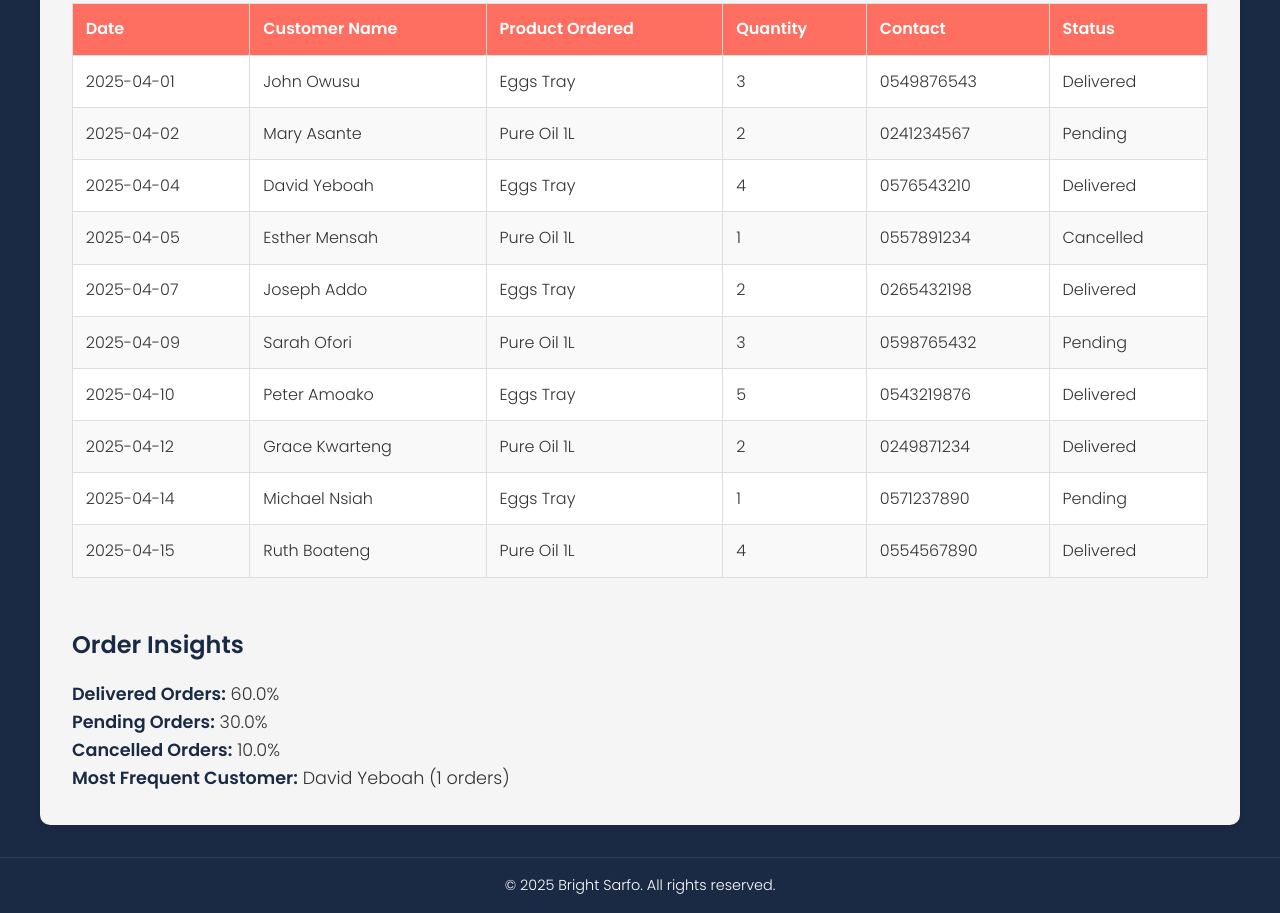
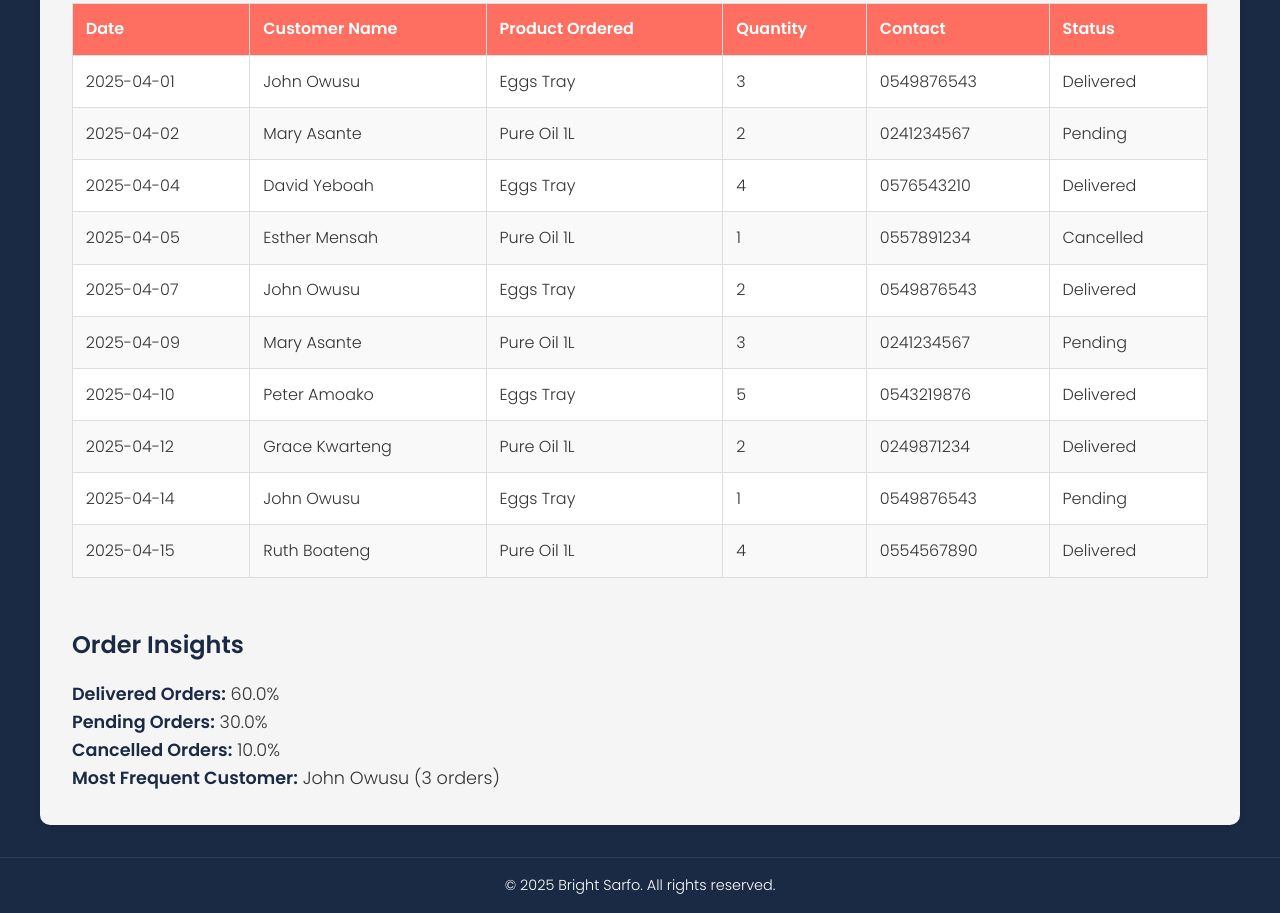
Before and after one commit to Froxxtt-dev/Dashboard, a plain HTML site: page index.html in a window 1280 px wide. Shown: the part 1637-2550 px from the top of the page. Drawn offline with nearby package versions, Linux system fonts and the light colour scheme.

Commit message:
Update index.html

```diff
--- a/index.html
+++ b/index.html
@@ -128,11 +128,11 @@
                 { date: "2025-04-02", customer: "Mary Asante", product: "Pure Oil 1L", quantity: 2, contact: "0241234567", status: "Pending" },
                 { date: "2025-04-04", customer: "David Yeboah", product: "Eggs Tray", quantity: 4, contact: "0576543210", status: "Delivered" },
                 { date: "2025-04-05", customer: "Esther Mensah", product: "Pure Oil 1L", quantity: 1, contact: "0557891234", status: "Cancelled" },
-                { date: "2025-04-07", customer: "Joseph Addo", product: "Eggs Tray", quantity: 2, contact: "0265432198", status: "Delivered" },
-                { date: "2025-04-09", customer: "Sarah Ofori", product: "Pure Oil 1L", quantity: 3, contact: "0598765432", status: "Pending" },
+                { date: "2025-04-07", customer: "John Owusu", product: "Eggs Tray", quantity: 2, contact: "0549876543", status: "Delivered" },
+                { date: "2025-04-09", customer: "Mary Asante", product: "Pure Oil 1L", quantity: 3, contact: "0241234567", status: "Pending" },
                 { date: "2025-04-10", customer: "Peter Amoako", product: "Eggs Tray", quantity: 5, contact: "0543219876", status: "Delivered" },
                 { date: "2025-04-12", customer: "Grace Kwarteng", product: "Pure Oil 1L", quantity: 2, contact: "0249871234", status: "Delivered" },
-                { date: "2025-04-14", customer: "Michael Nsiah", product: "Eggs Tray", quantity: 1, contact: "0571237890", status: "Pending" },
+                { date: "2025-04-14", customer: "John Owusu", product: "Eggs Tray", quantity: 1, contact: "0549876543", status: "Pending" },
                 { date: "2025-04-15", customer: "Ruth Boateng", product: "Pure Oil 1L", quantity: 4, contact: "0554567890", status: "Delivered" }
             ],
             summary: [
```
